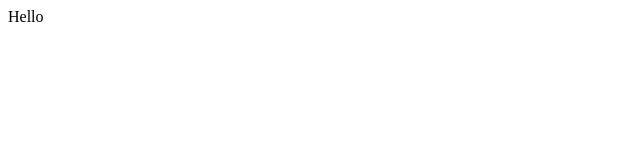
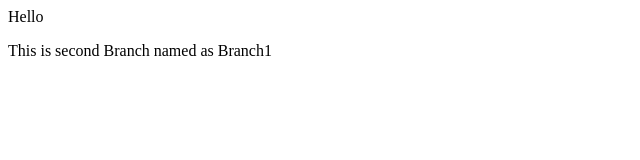
Before and after one commit to aasthavashishtha/LEARNING, a plain HTML site: page index.html in a window 1280 px wide. Shown: the whole page, without its empty margins (0-640 px from the left). Drawn offline with Linux system fonts and the light colour scheme.

Commit message:
new line is added to index file other than main

```diff
--- a/index.html
+++ b/index.html
@@ -1 +1,2 @@
 <p>Hello</p>
+<p>This is second Branch named as Branch1</p>
```
